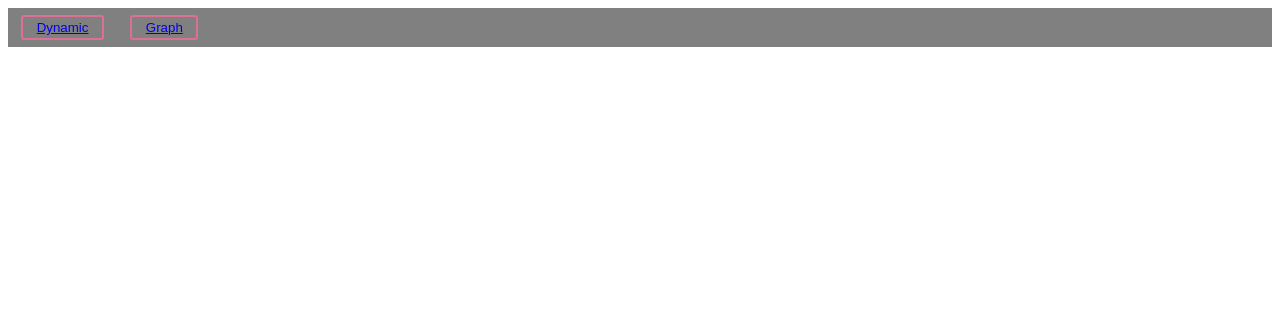
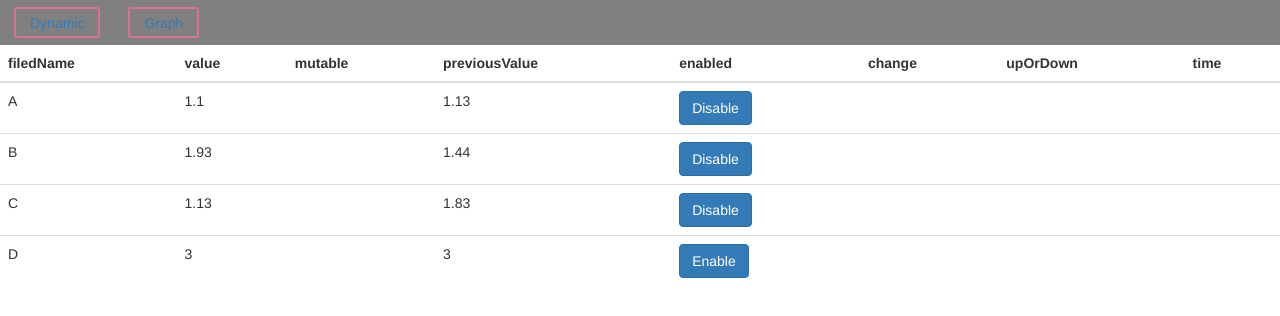
Before and after one commit to b-limitless/react-todo-hooks-typescript, a React (Create React App) app: page /#/dynamic_data in a window 1280 px wide. Shown: the top 316 px of the page. Built offline with nearby package versions, Linux system fonts and the light colour scheme.

Commit message:
Table has been created with disable row to updated and enable row to update

```diff
--- a/public/index.html
+++ b/public/index.html
@@ -15,6 +15,7 @@
       user's mobile device or desktop. See https://developers.google.com/web/fundamentals/web-app-manifest/
     -->
     <link rel="manifest" href="%PUBLIC_URL%/manifest.json" />
+    <link rel="stylesheet" href="https://maxcdn.bootstrapcdn.com/bootstrap/3.3.7/css/bootstrap.min.css" integrity="sha384-BVYiiSIFeK1dGmJRAkycuHAHRg32OmUcww7on3RYdg4Va+PmSTsz/K68vbdEjh4u" crossorigin="anonymous">
     <!--
       Notice the use of %PUBLIC_URL% in the tags above.
       It will be replaced with the URL of the `public` folder during the build.
--- a/src/components/DynamicData.tsx
+++ b/src/components/DynamicData.tsx
@@ -1,4 +1,4 @@
-import React, { useCallback, useEffect, useState } from 'react';
+import React, { useCallback, useEffect, useMemo, useState } from 'react';
 import { Button, Container } from './Elements';
 import { useTypedSelector } from '../hooks/use-typed-selector';
 import { useActions } from '../hooks/use-actions';
@@ -16,7 +16,7 @@ function App() {
             value: 3,
             mutable: false,
             previousValue: 3,
-            enabled: false,
+            enabled: true,
         },
         {
             filedName: "B",
@@ -45,8 +45,6 @@ function App() {
        return state;
     });
 
-    console.log(state);
-
     const getTimerStatus = useTypedSelector(({stopTimer}) => {
         return stopTimer;
     });
@@ -55,7 +53,6 @@ function App() {
         return addData;
     });
 
-    console.log(getDynamicData);
     if (getDynamicData.length > 0) {
         // @ts-ignore
         getDynamicData.map(function (item) {
@@ -93,8 +90,6 @@ function App() {
         return fields;
     }, []);
 
-
-
     useEffect(() => {
         stopTimer(false);
     }, [stopTimer]);
@@ -125,10 +120,77 @@ function App() {
 
         }, 2000);
         return () => clearInterval(timer);
-    }, [addData, getDynamicData, updatedValue, getTimerStatus])
+    }, [addData, getDynamicData, updatedValue, getTimerStatus, defaultData])
+
+    const getTableHead = useMemo(() => {
+        if(getDynamicData.length > 0) {
+            const firstRow = JSON.parse(getDynamicData[0]);
+            const keys = Object.keys(firstRow[0]);
+
+            const tr = keys.map((item, key) => <th key = {key} scope = "col">{item}</th>);
+            return tr;
+        }
+    }, [getDynamicData])
+
+    const disableRowUpdate =  useCallback((fieldName) => {
+            const updated = defaultData.map(row => {
+                if(row.filedName === fieldName) {
+                    row.enabled = !row.enabled;
+                    return row;
+                }
+                return row;
+            });
+            setDefaultData(updated)
+
+    }, [defaultData]);
+
+    const getTableBody = useMemo(() => {
+        if(getDynamicData.length > 0) {
+            const firstRow = JSON.parse(getDynamicData[getDynamicData.length - 1]);
+
+           // @ts-ignore
+          const tr = firstRow.map((item, key) => <tr key = {key} scope = "col">
+              <td>{item.filedName}</td>
+              <td>{item.value}</td>
+              <td>{item.mutable}</td>
+              <td>{item.previousValue}</td>
+              <td>{item.enabled ? <button className = "btn btn-primary" onClick = {() => disableRowUpdate(item.filedName)}>Disable</button> : <button onClick = {() => disableRowUpdate(item.filedName)} className = "btn btn-primary">Enable</button> }</td>
+              <td></td>
+              <td></td>
+              <td></td>
+              </tr>);
+            //return tr;
+            return tr;
+        }
+    }, [getDynamicData, disableRowUpdate])
+
+    console.log(getTableBody);
+    const getLastIndexDynamic = useMemo(() => {
+        if(getDynamicData.length > 0) {
+            // Get the last index
+            const lastIndexData = JSON.parse(getDynamicData[getDynamicData.length - 1]);
+
+            if(lastIndexData){
+                // @ts-ignore
+                const htmlElement = lastIndexData.map((item ,key) => <div key = {key}>{item.value}</div>);
+                return htmlElement;
+            }
+
+        }
+    }, [getDynamicData])
 
 
-
-    return <Header/>
+    return <><Header/>
+     <table className="table">
+  <thead>
+    <tr>
+      {getTableHead}
+    </tr>
+  </thead>
+  <tbody>
+    {getTableBody}
+  </tbody>
+</table>
+    </>
 }
 export default App;
```
Also changed, not shown: 1 other file (tests, documents, lock files or other folders).
